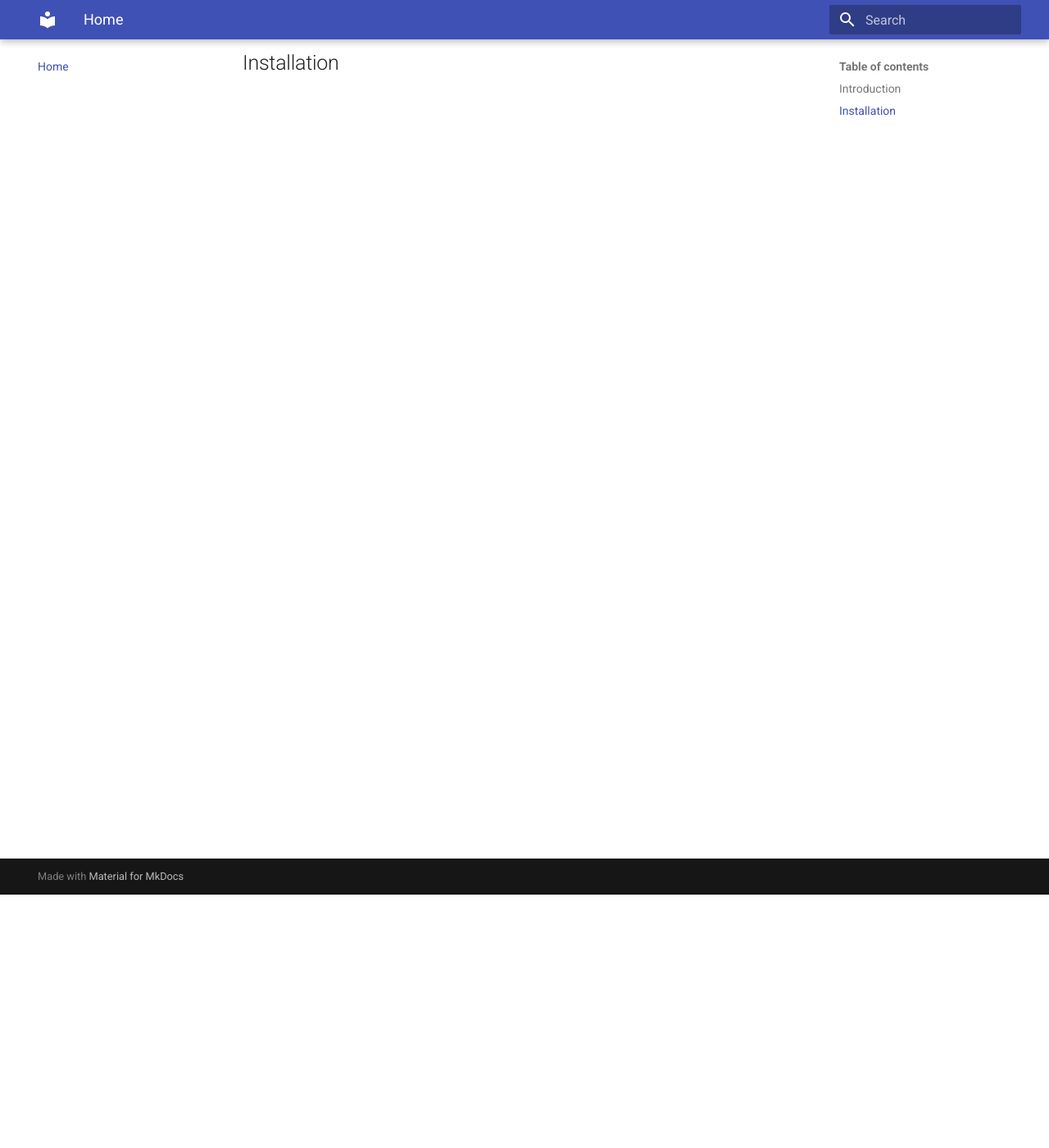
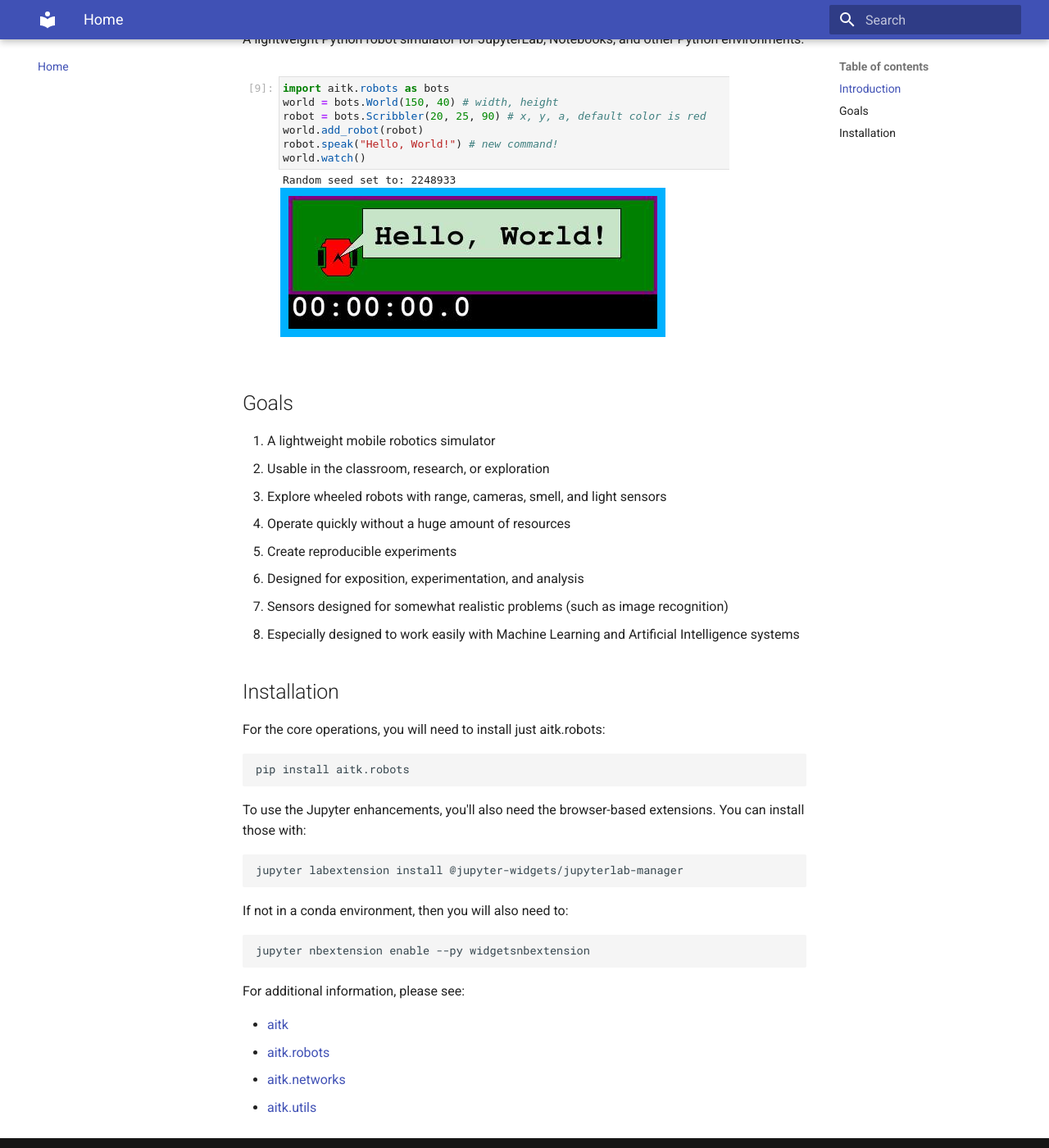
Before and after one commit to ArtificialIntelligenceToolkit/aitk.robots, an MkDocs documentation site: the page built from docs/index.md, in a window 1280 px wide and 1400 px high, scrolled down 309 px. Shown: the whole window at 82% size. Built offline with MkDocs 1.6.1 and Material for MkDocs 9.7.7, drawn with Linux system fonts in a browser that asks for light colours.

Commit message:
Update README and index

````diff
--- a/aitk/robots/_version.py
+++ b/aitk/robots/_version.py
@@ -8,5 +8,5 @@
 #
 # *************************************
 
-version_info = (0, 9, 14)
+version_info = (0, 9, 15)
 __version__ = ".".join(map(str, version_info))
--- a/docs/index.md
+++ b/docs/index.md
@@ -4,4 +4,46 @@ For full documentation visit [github.com/ArtificialIntelligenceToolkit/aitk.robo
 
 ## Introduction
 
+A lightweight Python robot simulator for JupyterLab, Notebooks,
+and other Python environments.
+
+<img src="images/hello-world.png"></img>
+
+## Goals
+
+1. A lightweight mobile robotics simulator
+2. Usable in the classroom, research, or exploration
+3. Explore wheeled robots with range, cameras, smell, and light sensors
+4. Operate quickly without a huge amount of resources
+5. Create reproducible experiments
+6. Designed for exposition, experimentation, and analysis
+7. Sensors designed for somewhat realistic problems (such as image recognition)
+8. Especially designed to work easily with Machine Learning and Artificial Intelligence systems
+
 ## Installation
+
+For the core operations, you will need to install just aitk.robots:
+
+```shell
+pip install aitk.robots
+```
+
+To use the Jupyter enhancements, you'll also need the browser-based
+extensions. You can install those with:
+
+```
+jupyter labextension install @jupyter-widgets/jupyterlab-manager
+```
+
+If not in a conda environment, then you will also need to:
+
+```
+jupyter nbextension enable --py widgetsnbextension
+```
+
+For additional information, please see:
+
+* [aitk](https://github.com/ArtificialIntelligenceToolkit/aitk)
+* [aitk.robots](https://github.com/ArtificialIntelligenceToolkit/aitk.robots)
+* [aitk.networks](https://github.com/ArtificialIntelligenceToolkit/aitk.networks)
+* [aitk.utils](https://github.com/ArtificialIntelligenceToolkit/aitk.utils)
--- a/setup.py
+++ b/setup.py
@@ -49,8 +49,7 @@ setup_args = dict(
     long_description_content_type="text/markdown",
     packages=setuptools.find_namespace_packages(include=['aitk.*']),
     package_data={"aitk.robots": ["worlds/*.json", "worlds/*.png"]},
-    install_requires=["setuptools", "Pillow", "aitk.utils>=0.4.1"],
-    extras_require={"jupyter": ["ipywidgets", "IPython"]},
+    install_requires=["setuptools", "Pillow", "aitk.utils>=0.4.1", "ipywidgets"],
     python_requires=">=3.6",
     license="BSD-3-Clause",
     platforms="Linux, Mac OS X, Windows",
@@ -62,6 +61,7 @@ setup_args = dict(
         "Programming Language :: Python :: 3.6",
         "Programming Language :: Python :: 3.7",
         "Programming Language :: Python :: 3.8",
+        "Programming Language :: Python :: 3.9",
         "Framework :: Jupyter",
     ],
 )
````
Also changed, not shown: README.md (+13 -62 lines), docs/images/hello-world.png (added), 2 other files.
